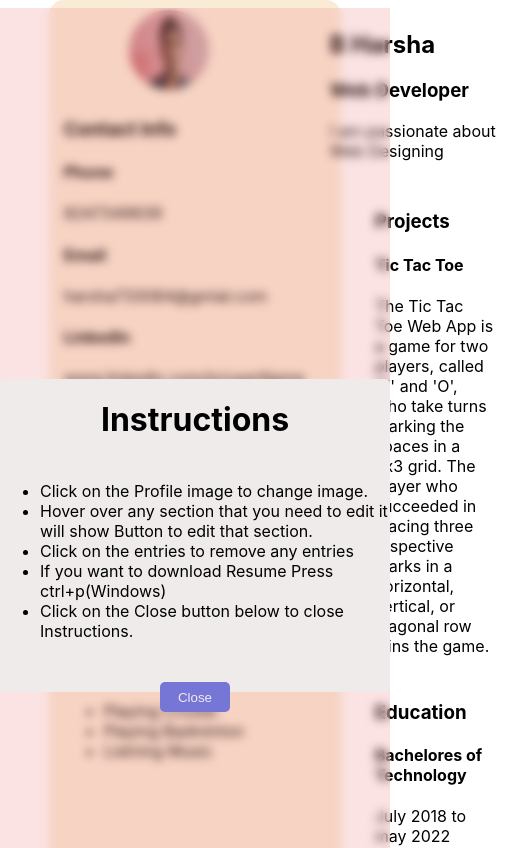
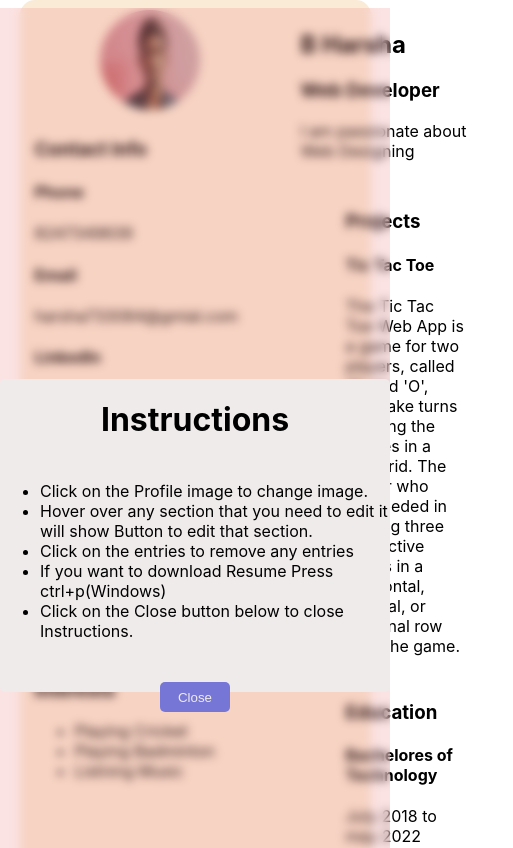
Before and after one commit to Harshahari1207/CV-Project, a React (Create React App) app: page / in a window 390 px wide. Shown: the top 848 px of the page, 513 px wide, since content can reach past the window. Built offline with nearby package versions, Linux system fonts and the light colour scheme.

Commit message:
Clean UI during download or print the Resume.

```diff
--- a/src/App.css
+++ b/src/App.css
@@ -78,8 +78,8 @@ h4 {
 }
 
 img {
-  width: 80px;
-  height: 80px;
+  width: 100px;
+  height: 100px;
   border-radius: 50%;
   cursor: pointer;
 }
@@ -176,3 +176,8 @@ form button {
   border: 0;
   border-radius: var(--br);
 }
+@media (max-width: 900px) {
+  .container{
+    width: 90%;
+  }
+}
```
